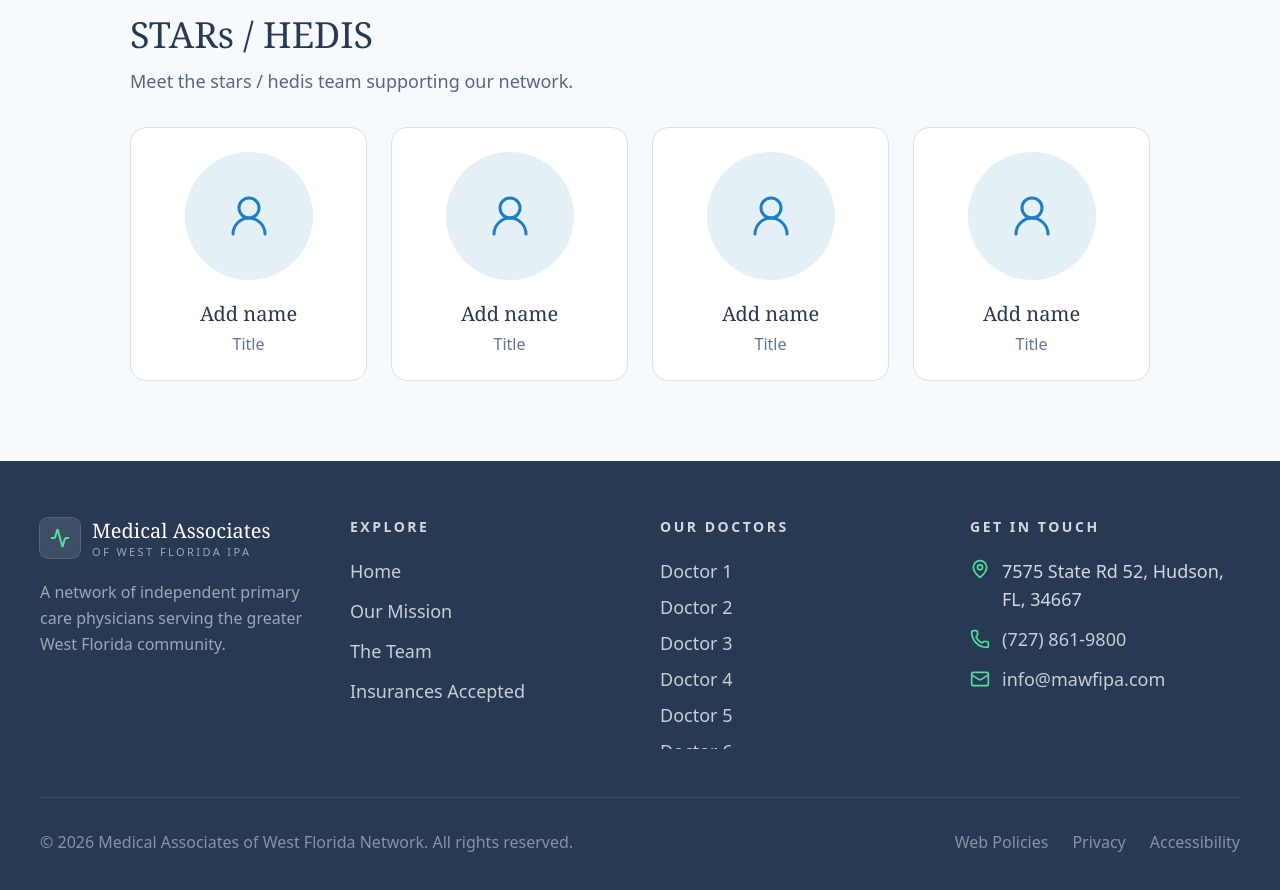
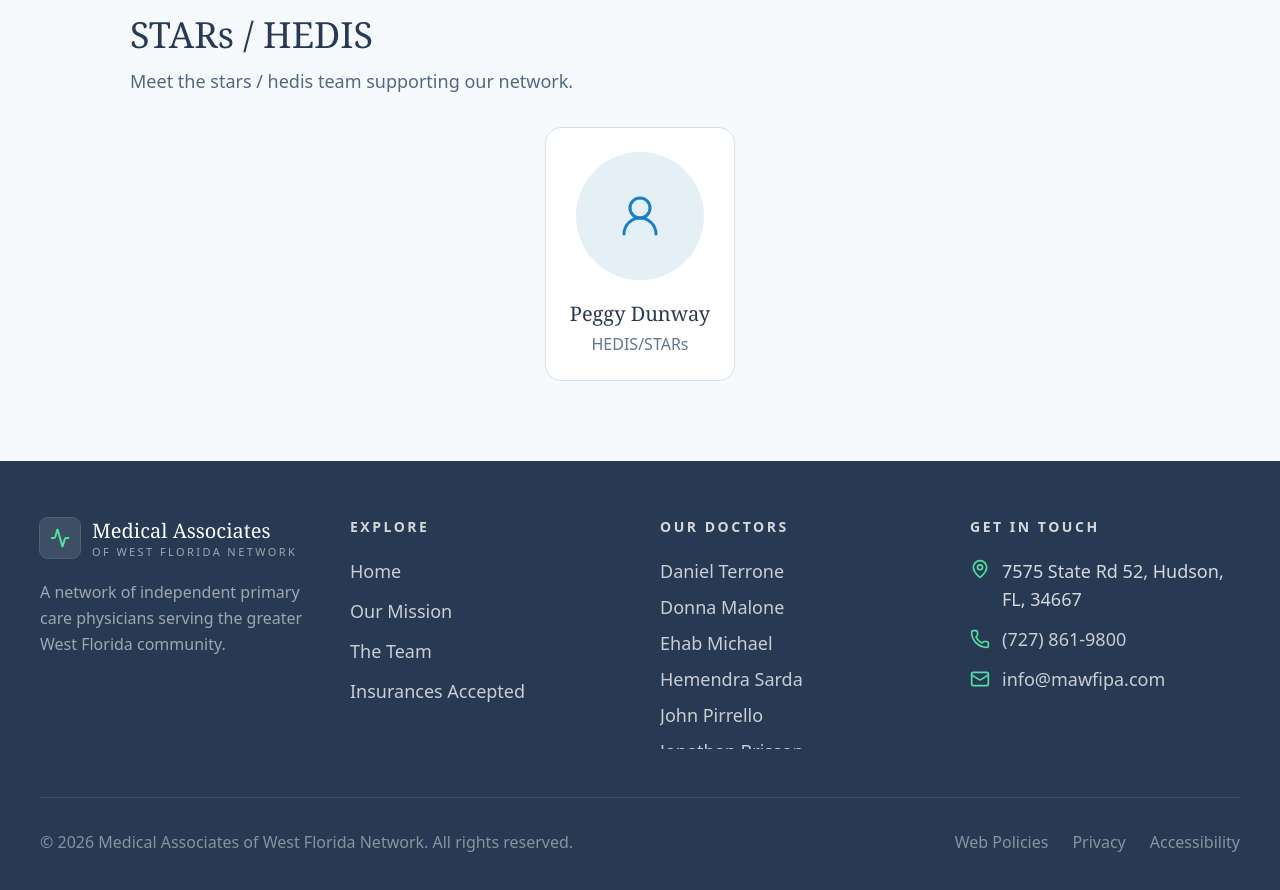
Before and after one commit to krishiv-patel11/MAWF_IPA_Website, a React (Vite) app: page /team in a window 1280 px wide. Shown: the part 900-1790 px from the top of the page. Built offline with nearby package versions, Linux system fonts and the light colour scheme.

Commit message:
Update website content and team

```diff
--- a/src/components/mawf/Footer.jsx
+++ b/src/components/mawf/Footer.jsx
@@ -35,7 +35,7 @@ export default function Footer() {
                 </span>
 
                 <span className="block text-[11px] uppercase tracking-[0.22em] text-white/55">
-                  of West Florida IPA
+                  of West Florida Network
                 </span>
 
               </span>
@@ -104,25 +104,38 @@ export default function Footer() {
 
           <ul className="mt-5 space-y-2 text-lg max-h-48 overflow-y-auto pr-2">
 
-              {Array.from(
-                { length: 16 },
-                (_, index) => (
-                  <li key={index}>
-
+            {[
+              "Daniel Terrone",
+              "Donna Malone",
+              "Ehab Michael",
+              "Hemendra Sarda",
+              "John Pirrello",
+              "Jonathan Brisson",
+              "Mario Talanga",
+              "Megan Freeze",
+              "Narendra Patel",
+              "Navin Yadlapalli",
+              "Ronald Gilberg",
+              "Shahid Sulaiman",
+              "Shaival Thakore",
+              "Sonal Patel",
+              "Syed Hasan",
+              "Theresa Haffner",
+            ].map((doctor, index) => (
+              <li key={doctor}>
                 <Link
                   to={`/doctors/${index + 1}`}
                   className="hover:text-white transition-colors"
                 >
-                      Doctor {index + 1}
+                  {doctor}
                 </Link>
-
               </li>
-                )
-              )}
+            ))}
 
           </ul>
 
           </div>
+
 
           <div>
 
--- a/src/components/mawf/Hero.jsx
+++ b/src/components/mawf/Hero.jsx
@@ -99,9 +99,6 @@ export default function Hero() {
             <br />
             of West Florida
 
-            <span className="block mt-2 font-heading font-semibold text-[hsl(152_70%_60%)]">
-              IPA
-            </span>
           </motion.h1>
 
           <motion.h2
--- a/src/data/team.js
+++ b/src/data/team.js
@@ -1,25 +1,28 @@
 export const teamSections = [
   {
     title: "Operations",
-    members: Array.from(
-      { length: 4 },
-      () => ({
-        name: "",
-        title: "",
+    members: [
+      {
+        name: "Nancy Flores",
+        title: "Executive Director",
         photo: "",
-      })
-    ),
+      },
+      {
+        name: "Danielle Bosse",
+        title: "Operations Administrator",
+        photo: "",
+      },
+    ],
   },
 
   {
     title: "STARs / HEDIS",
-    members: Array.from(
-      { length: 4 },
-      () => ({
-        name: "",
-        title: "",
+    members: [
+      {
+        name: "Peggy Dunway",
+        title: "HEDIS/STARs",
         photo: "",
-      })
-    ),
+      },
+    ],
   },
 ];
--- a/src/pages/TeamPage.jsx
+++ b/src/pages/TeamPage.jsx
@@ -42,7 +42,7 @@ export default function TeamPage() {
 
                 </Reveal>
 
-                <div className="mt-8 grid gap-6 sm:grid-cols-2 lg:grid-cols-4">
+                <div className="mt-8 flex flex-wrap justify-center gap-6">
 
                   {section.members.map(
                     (member, index) => (
```
Lines whose indentation alone changed are shown as unchanged.
